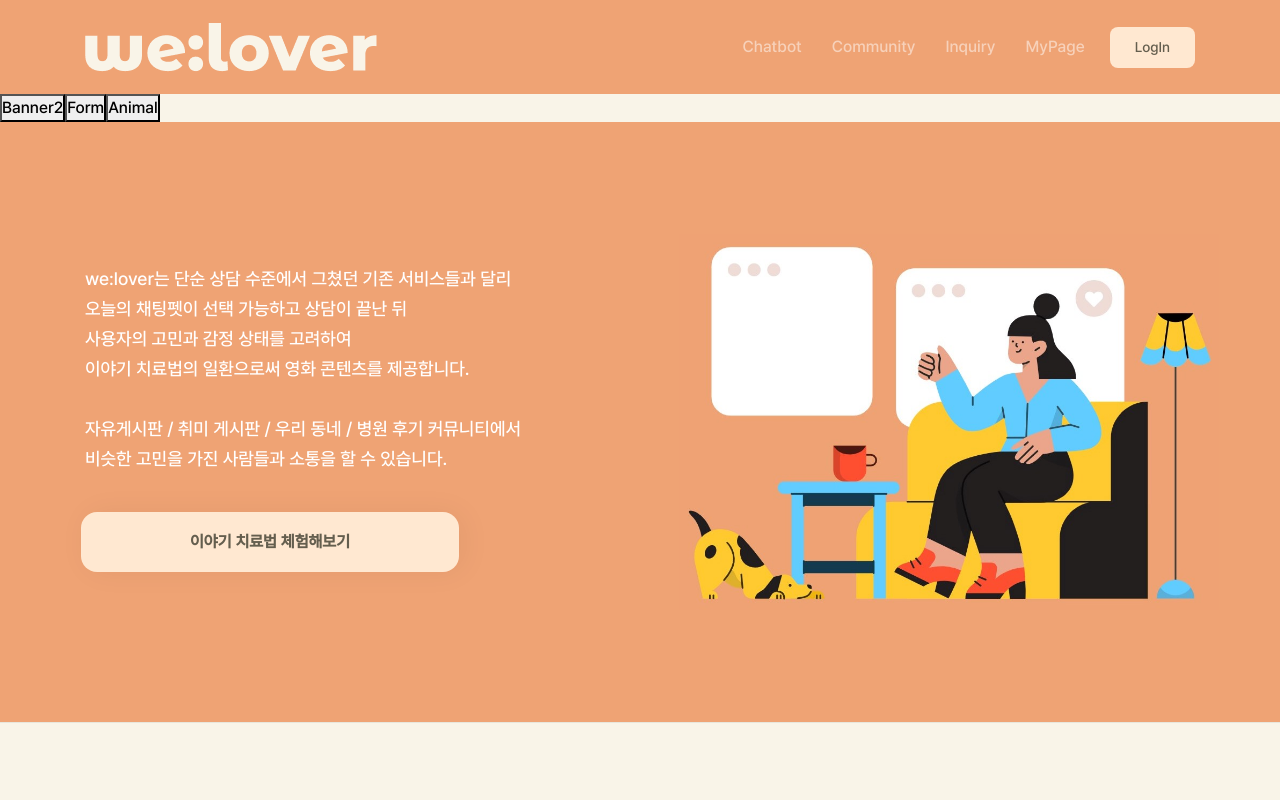
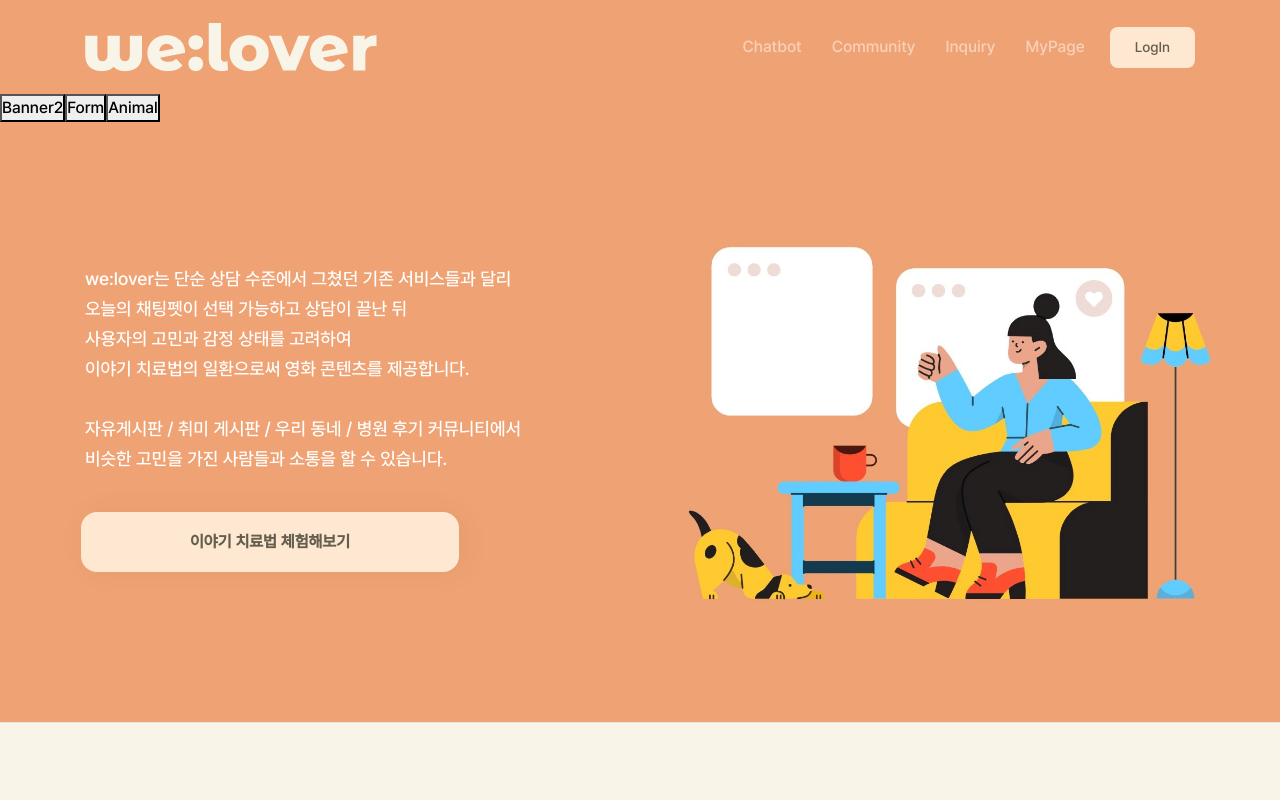
Before and after one commit to DSHanul2023/Hanul-Front, a Next.js app: page / in a window 1280 px wide. Shown: the top 800 px of the page. Built offline with nearby package versions, Linux system fonts and the light colour scheme; a web font is replaced by a local one.

Commit message:
색상 변경

```diff
--- a/components/custom/Custom-components.js
+++ b/components/custom/Custom-components.js
@@ -10,6 +10,9 @@ import AnimalBannerComponent from "./sections/animalbannercomponent";
 const CustomComponents = () => {
   const [isLocalStorageAvailable, setIsLocalStorageAvailable] = useState(false);
   const [currentSection, setCurrentSection] = useState("banner2");
+
+  // 배경 색상 상태 추가
+  const [divBackgroundColor, setDivBackgroundColor] = useState("#EFA374");
 
   const toggleSection = (sectionName) => {
     setCurrentSection(sectionName);
@@ -30,7 +33,7 @@ const CustomComponents = () => {
 
   return (
     <div>
-      <div>
+      <div style={{ backgroundColor: divBackgroundColor }}>
         <button onClick={() => toggleSection("banner2")}>Banner2</button>
         <button onClick={() => toggleSection("form")}>Form</button>
         <button onClick={() => toggleSection("animal")}>Animal</button>
```
